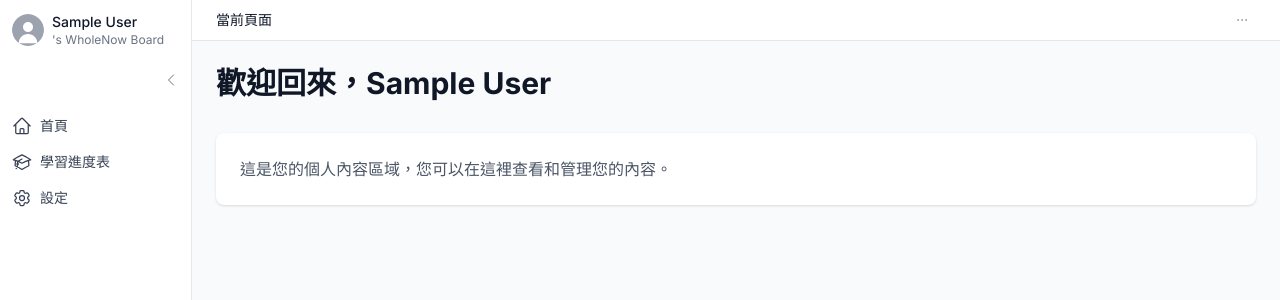
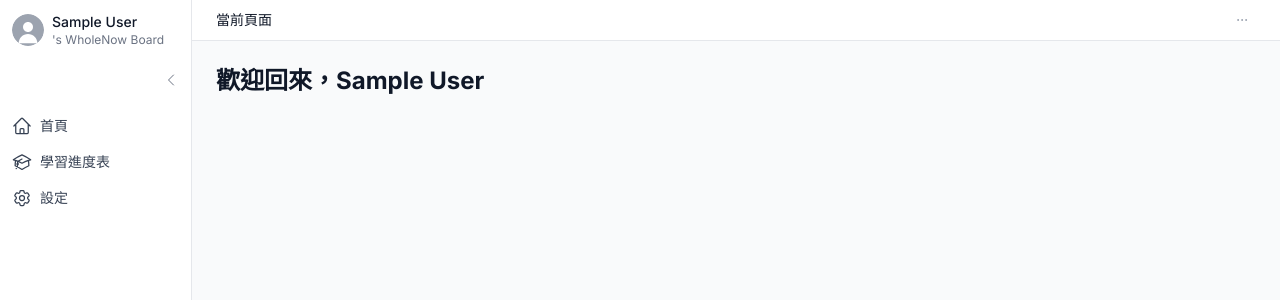
Before and after one commit to ameliaminmin/wholenow-board, a Next.js app: page /contentarea in a window 1280 px wide. Shown: the top 300 px of the page. Built offline with nearby package versions, Linux system fonts and the light colour scheme; no server answers; sample sign-in values are in the browser's storage.

Commit message:
修改歡迎頁字體大小

```diff
--- a/src/app/components/contentarea/Content.tsx
+++ b/src/app/components/contentarea/Content.tsx
@@ -34,14 +34,9 @@
                 {/* 內容區域 */}
                 <main className="flex-1 overflow-y-auto p-6">
                     <div className="max-w-7xl mx-auto">
-                        <h1 className="text-3xl font-bold text-gray-900 dark:text-white mb-8">
+                        <h1 className="text-2xl font-bold text-gray-900 dark:text-white mb-8">
                             歡迎回來，{user.displayName || user.email}
                         </h1>
-                        <div className="bg-white dark:bg-gray-800 shadow rounded-lg p-6">
-                            <p className="text-gray-600 dark:text-gray-300">
-                                這是您的個人內容區域，您可以在這裡查看和管理您的內容。
-                            </p>
-                        </div>
                     </div>
                 </main>
             </div>
```
